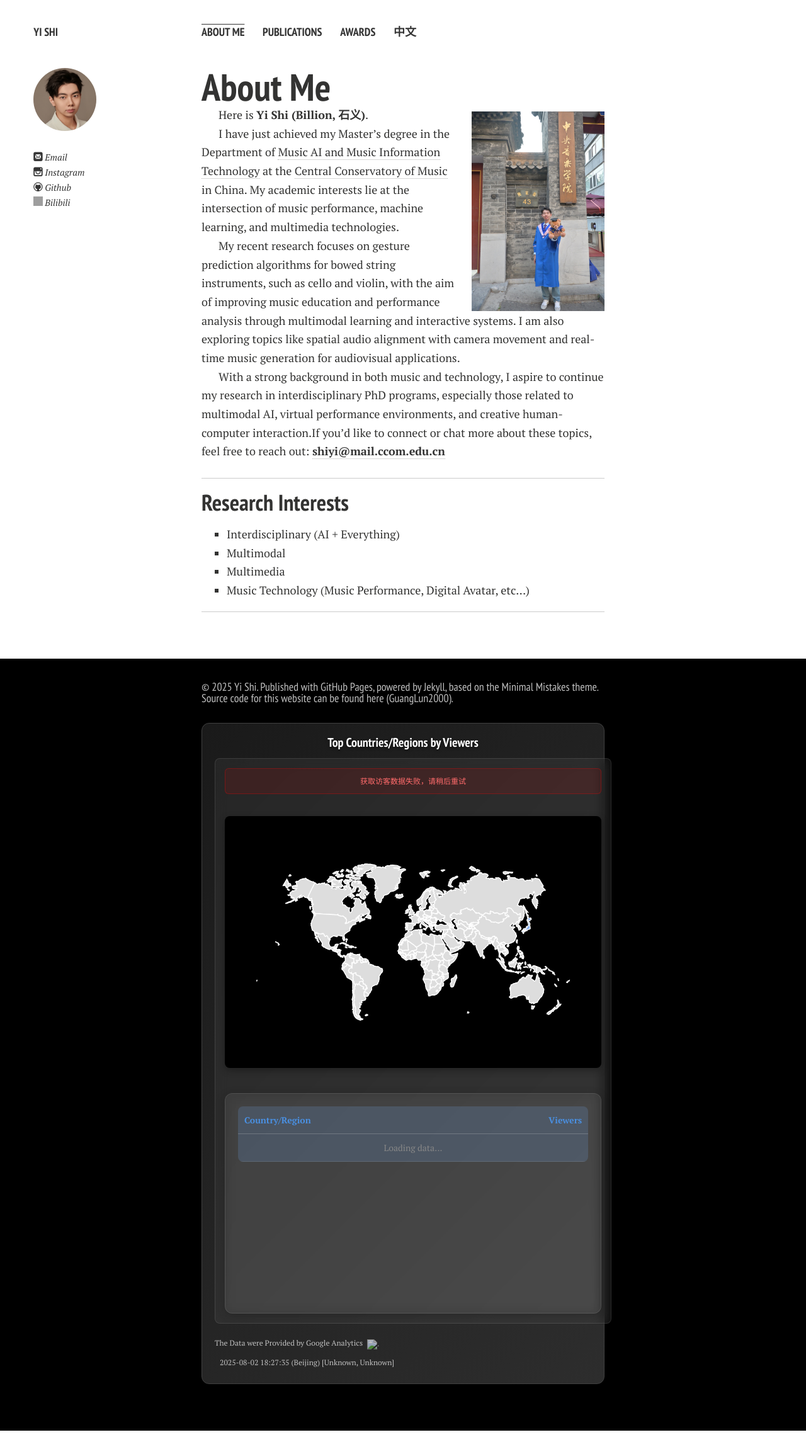
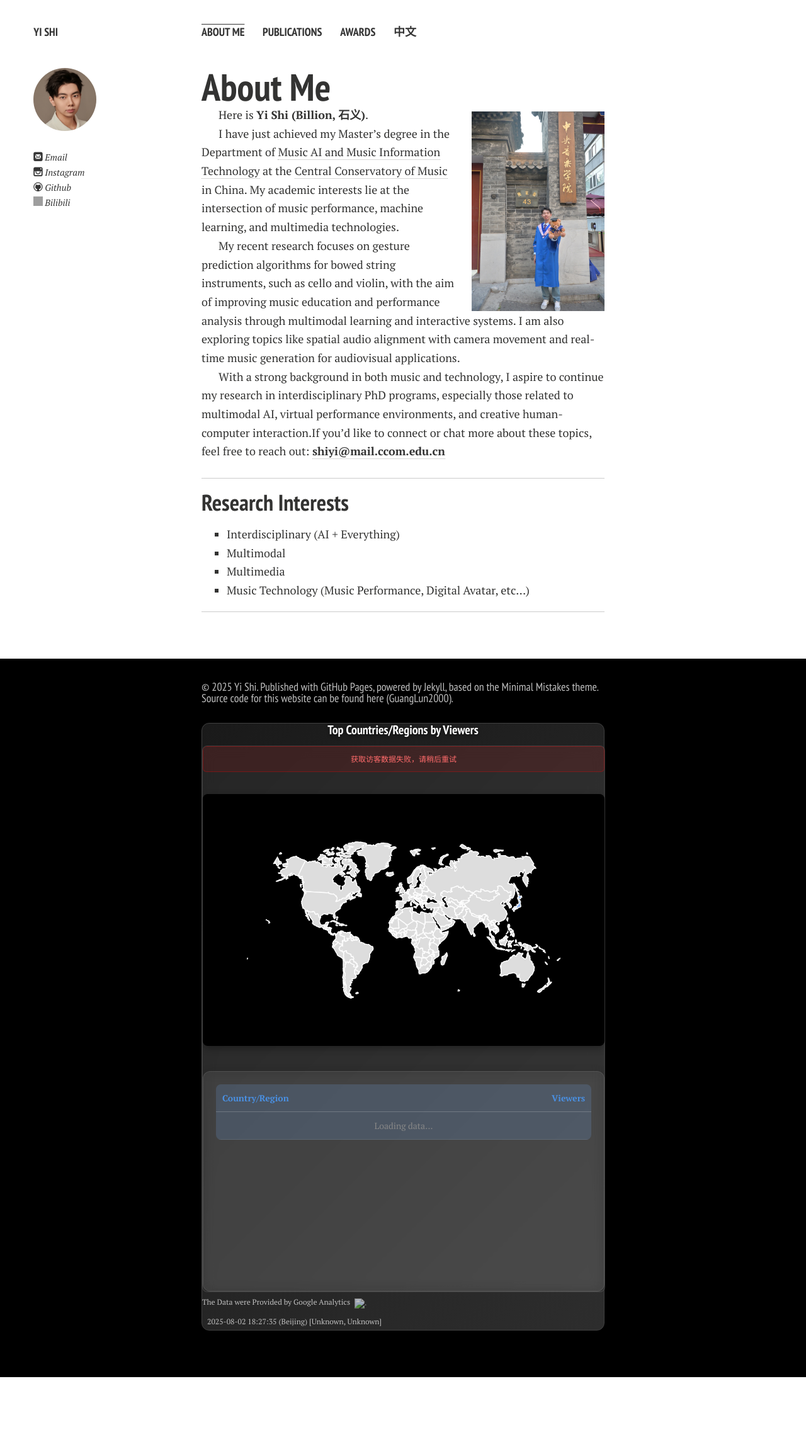
Before and after one commit to shiyi099/homepage, a Jekyll site: the page built from index.md, in a window 1280 px wide. Shown: the whole page at 63% size. Built offline with Jekyll 4.4.1, drawn with Linux system fonts in a browser that asks for light colours; nearby versions of some CDN libraries; comment, search, counter and statistics services are not loaded; a style sheet for code colours, icons or effects is not loaded; our own code applies the rules of GitHub Pages for plain Markdown files; after the commit the page ends 2205 px from its top, so only the background shows below that; grey boxes are pictures that could not be loaded.

Commit message:
Update world-map.css

```diff
--- a/assets/css/world-map.css
+++ b/assets/css/world-map.css
@@ -4,7 +4,7 @@
 /* 世界地图容器样式 */
 .world-map-section {
     margin: 20px 0;
-    padding: 20px;
+    padding: 0px;
     background: linear-gradient(135deg, #1a1a1a 0%, #2d2d2d 100%);
     border-radius: 12px;
     border: 1px solid #404040;
@@ -24,8 +24,8 @@
 .world-map-container {
     display: flex;
     flex-direction: column;
-    margin: 15px 0;
-    padding: 15px;
+    margin: 0px 0;
+    padding: 0px;
     background: rgba(255, 255, 255, 0.05);
     border-radius: 8px;
     border: 1px solid rgba(255, 255, 255, 0.1);
@@ -151,9 +151,6 @@
     backdrop-filter: blur(10px);
     box-shadow: 0 4px 16px rgba(0, 0, 0, 0.2);
 }
-
-
-
 
 
 .top-countries-table h5 {
@@ -347,6 +344,7 @@
     }
 
     .world-map-section h4 {
+        background: #000000;
         font-size: 14px;
     }
 
@@ -367,11 +365,13 @@
 /* 横屏模式优化 */
 @media (orientation: landscape) and (max-height: 600px) {
     .world-map-section {
+        background: #000000;
         margin: 10px 0;
         padding: 10px;
     }
 
     .world-map-container {
+        background: #000000;
         padding: 8px;
     }
 
@@ -385,6 +385,7 @@
     }
 
     .world-map-section h4 {
+        background: #000000;
         font-size: 14px;
         margin-bottom: 8px;
     }
```
